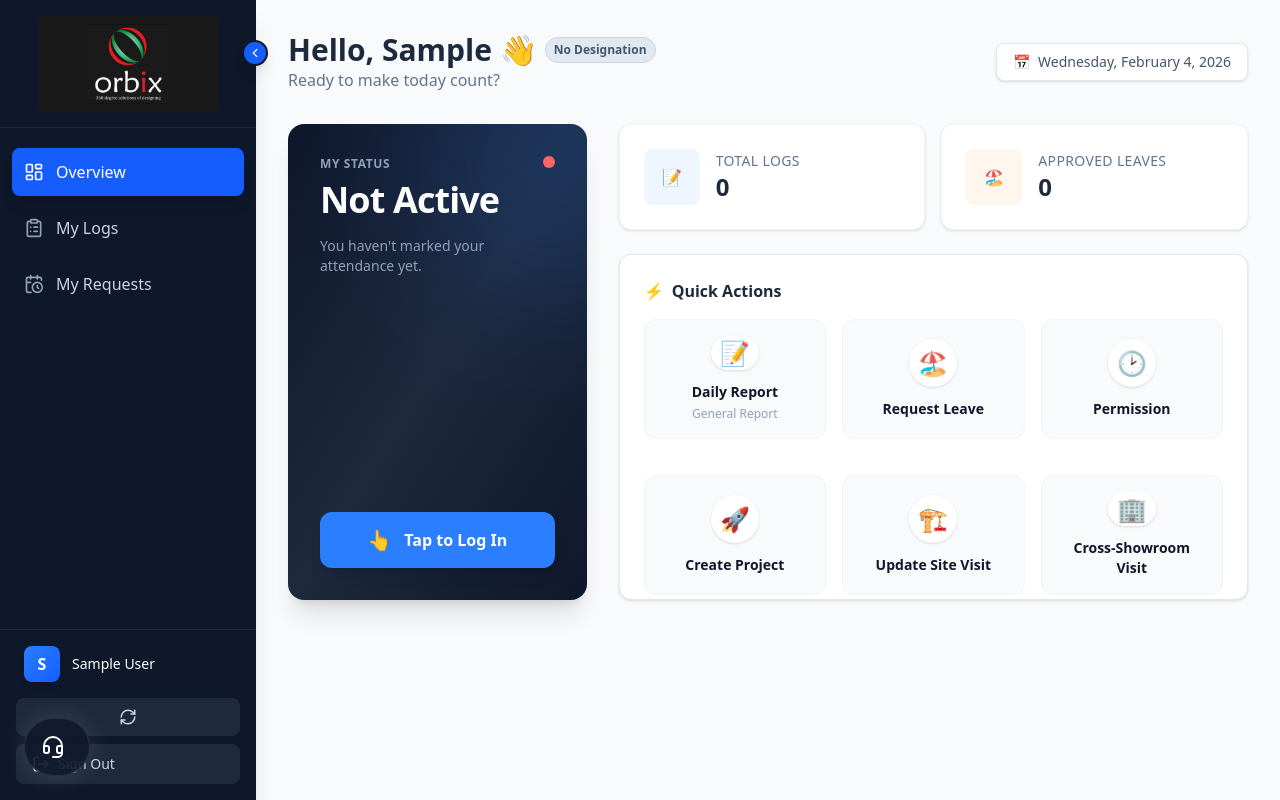
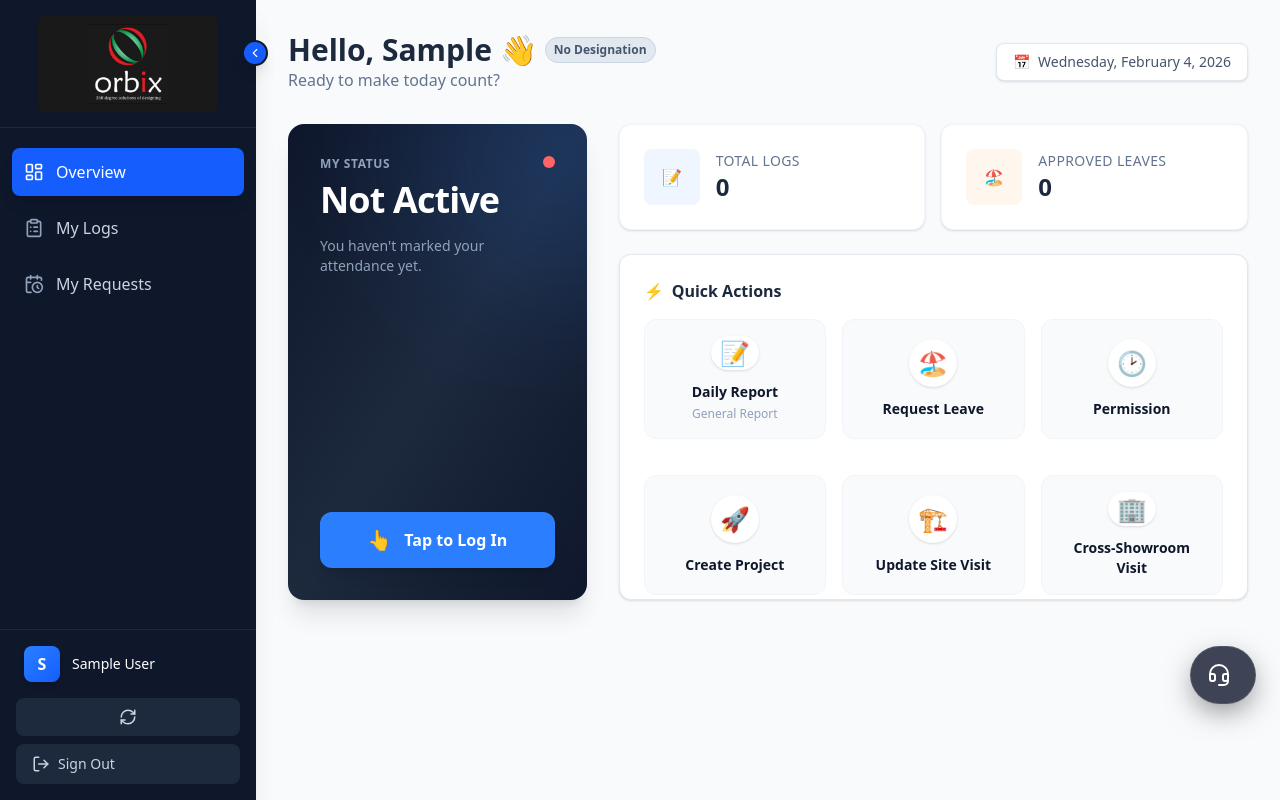
Before and after one commit to code-hero23/peopledesk, a React (Vite) app in the folder client/: page /dashboard in a window 1280 px wide. Built offline with nearby package versions, Linux system fonts and the light colour scheme; no server answers; sample sign-in values are in the browser's storage.

Commit message:
10feb977

```diff
--- a/client/src/App.jsx
+++ b/client/src/App.jsx
@@ -24,7 +24,6 @@ function App() {
   return (
     <>
       <PWAFresher />
-      <SupportButton />
       <Router>
         <Routes>
           <Route path="/login" element={<Login />} />
--- a/client/src/components/MainLayout.jsx
+++ b/client/src/components/MainLayout.jsx
@@ -21,6 +21,7 @@ import {
 } from 'lucide-react';
 import InspirationalPopup from './common/InspirationalPopup';
 import InstallApp from './InstallApp';
+import SupportButton from './common/SupportButton';
 
 const Layout = () => {
     const navigate = useNavigate();
@@ -238,6 +239,7 @@ const Layout = () => {
             {/* Inspirational Popup */}
             <InspirationalPopup />
             <InstallApp />
+            <SupportButton />
         </div>
     );
 };
--- a/client/src/components/common/SupportButton.jsx
+++ b/client/src/components/common/SupportButton.jsx
@@ -10,7 +10,7 @@ const SupportButton = () => {
         <>
             <motion.button
                 onClick={() => setIsOpen(true)}
-                className="fixed bottom-6 left-6 z-[90] p-4 bg-slate-900/80 backdrop-blur-xl border border-white/10 rounded-full text-white shadow-[0_0_30px_-5px_rgba(255,255,255,0.2)] hover:bg-slate-800 transition-all group overflow-hidden"
+                className="fixed bottom-24 right-6 z-[999] p-4 bg-slate-900/80 backdrop-blur-xl border border-white/10 rounded-full text-white shadow-[0_10px_30px_-5px_rgba(0,0,0,0.5)] hover:bg-slate-800 transition-all group overflow-hidden"
                 whileHover={{ scale: 1.05 }}
                 whileTap={{ scale: 0.95 }}
                 initial={{ opacity: 0, y: 20 }}
--- a/client/src/components/common/SupportModal.jsx
+++ b/client/src/components/common/SupportModal.jsx
@@ -1,5 +1,5 @@
 import { motion } from 'framer-motion';
-import { Mail, Phone, MessageCircle, X, ExternalLink } from 'lucide-react';
+import { Mail, Phone, MessageCircle, X, ExternalLink, Headset } from 'lucide-react';
 
 const SupportModal = ({ onClose }) => {
     return (
@@ -7,7 +7,7 @@ const SupportModal = ({ onClose }) => {
             initial={{ opacity: 0 }}
             animate={{ opacity: 1 }}
             exit={{ opacity: 0 }}
-            className="fixed inset-0 z-[100] flex items-center justify-center p-4 bg-black/60 backdrop-blur-sm"
+            className="fixed inset-0 z-[1000] flex items-center justify-center p-4 bg-black/60 backdrop-blur-sm"
             onClick={onClose}
         >
             <motion.div
@@ -41,7 +41,9 @@ const SupportModal = ({ onClose }) => {
 
                     <div className="space-y-3">
                         <a
-                            href="mailto:es.cookscape@gmail.com"
+                            href="https://mail.google.com/mail/?view=cm&fs=1&to=es.cookscape@gmail.com&su=Support Request - PeopleDesk&body=Hello Support Team,"
+                            target="_blank"
+                            rel="noopener noreferrer"
                             className="flex items-center gap-4 p-4 rounded-2xl bg-white/5 hover:bg-white/10 border border-white/5 hover:border-white/10 transition-all group"
                         >
                             <div className="p-3 rounded-full bg-red-500/10 text-red-400 group-hover:bg-red-500 group-hover:text-white transition-colors">
```
